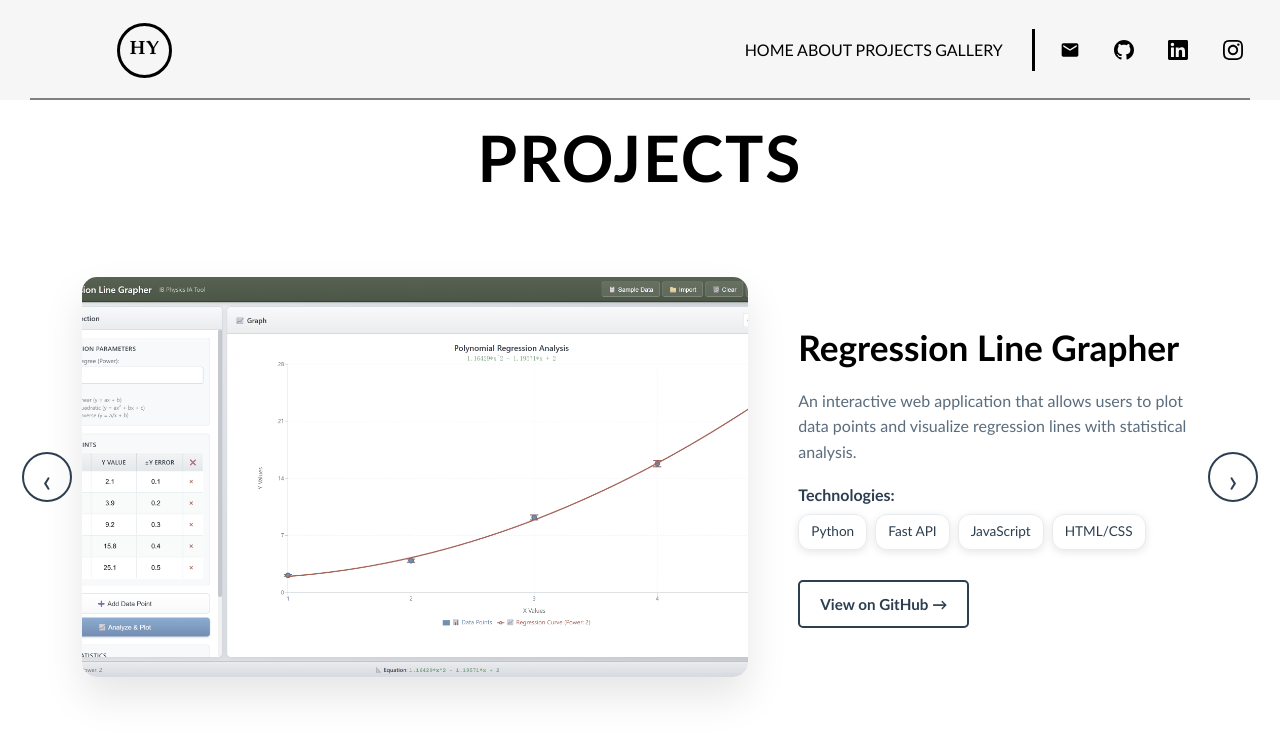
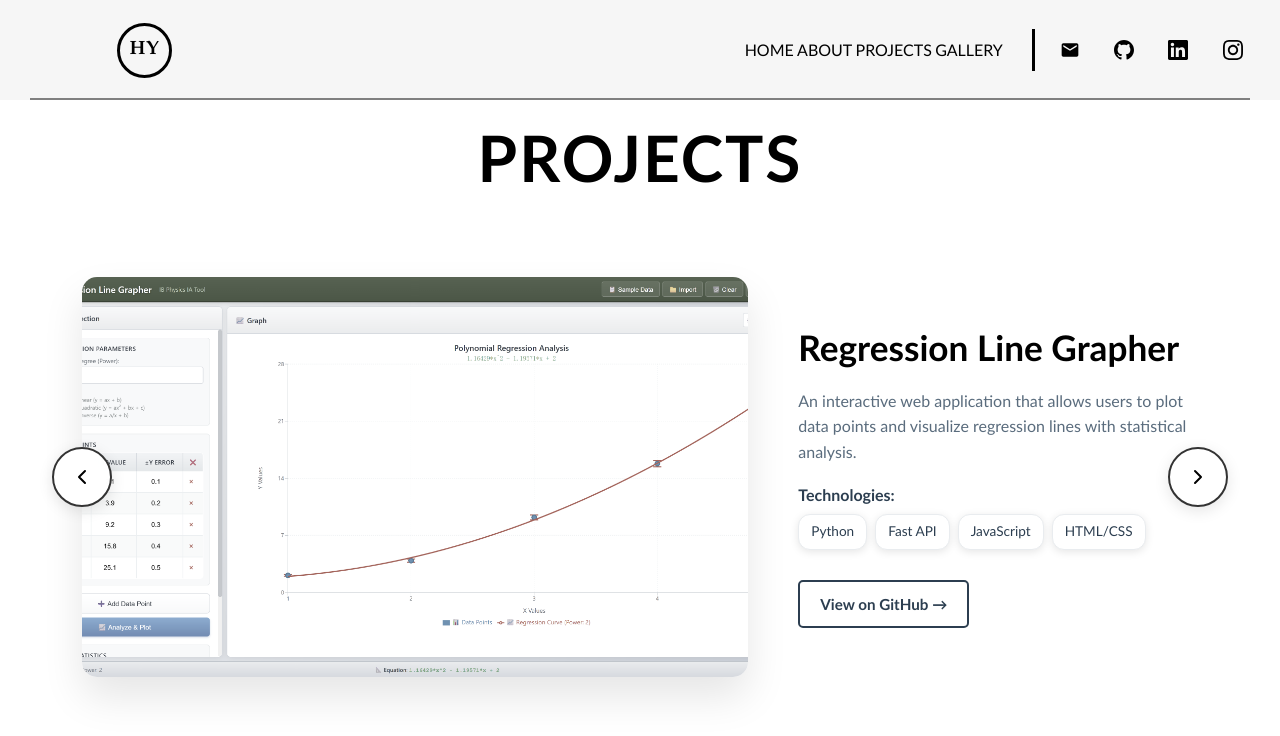
Before and after one commit to HYlkdtt/Personal-Website, a React (Vite) app: page /projects in a window 1280 px wide. Shown: the top 736 px of the page. Built offline with nearby package versions, Linux system fonts and the light colour scheme.

Commit message:
project arrow refined

```diff
--- a/src/pages/pages.css
+++ b/src/pages/pages.css
@@ -362,29 +362,46 @@
   position: absolute;
   top: 50%;
   transform: translateY(-50%);
-  background: transparent;
-  border: 2px solid #2c3e50;
-  color: #2c3e50;
-  font-size: 2rem;
-  width: 50px;
-  height: 50px;
+  width: 60px;
+  height: 60px;
+  border: 2px solid #333;
   border-radius: 50%;
+  background: rgba(255, 255, 255, 0.95);
   cursor: pointer;
+  display: flex;
+  align-items: center;
+  justify-content: center;
   transition: all 0.3s ease;
+  box-shadow: 0 4px 15px rgba(0, 0, 0, 0.1);
+  backdrop-filter: blur(10px);
   z-index: 10;
 }
 
-.left-arrow {
-  left: -60px;
+.nav-arrow:hover {
+  background: #333;
+  color: white;
+  transform: translateY(-50%) scale(1.1);
+  box-shadow: 0 6px 25px rgba(0, 0, 0, 0.2);
 }
 
-.right-arrow {
-  right: -60px;
+.nav-arrow:active {
+  transform: translateY(-50%) scale(0.95);
 }
 
-.nav-arrow:hover {
-  background: #2c3e50;
-  color: white;
+.nav-arrow-left {
+  left: -30px;
+}
+
+.nav-arrow-right {
+  right: -30px;
+}
+
+.nav-arrow svg {
+  transition: transform 0.2s ease;
+}
+
+.nav-arrow:hover svg {
+  transform: scale(1.1);
 }
 
 
@@ -566,7 +583,16 @@
   }
 
   .nav-arrow {
-    display: none;
+    width: 50px;
+    height: 50px;
+  }
+
+  .nav-arrow-left {
+    left: -25px;
+  }
+
+  .nav-arrow-right {
+    right: -25px;
   }
 
   .project-actions {
--- a/src/pages/projects.jsx
+++ b/src/pages/projects.jsx
@@ -25,7 +25,7 @@ function Projects() {
       title: "Chameleon ChatBot",
       description: "AI-Powered Style Mimicking Conversational Agent that adapts to different personality styles based on uploaded chat histories.",
       image: ChameleonImage,
-      technologies: ["React (Vite)", "FastAPI", "Groq API", "Llama3-8B-8192", "Axios", "Python", "Pydantic", "Uvicorn"],
+      technologies: ["React (Vite)", "FastAPI", "Groq API", "Axios", "Python"],
       github: "https://github.com/HYlkdtt/chameleon-chatbot",
       features: [
         "Real-time style mimicking based on JSON chat histories",
@@ -68,11 +68,15 @@ function Projects() {
             {/* Navigation Arrows */}
             {projects.length > 1 && (
               <>
-                <button className="nav-arrow left-arrow" onClick={prevProject}>
-                  &#8249;
+                <button className="nav-arrow nav-arrow-left" onClick={prevProject}>
+                  <svg width="24" height="24" viewBox="0 0 24 24" fill="none" xmlns="http://www.w3.org/2000/svg">
+                    <path d="M15 18L9 12L15 6" stroke="currentColor" strokeWidth="2" strokeLinecap="round" strokeLinejoin="round"/>
+                  </svg>
                 </button>
-                <button className="nav-arrow right-arrow" onClick={nextProject}>
-                  &#8250;
+                <button className="nav-arrow nav-arrow-right" onClick={nextProject}>
+                  <svg width="24" height="24" viewBox="0 0 24 24" fill="none" xmlns="http://www.w3.org/2000/svg">
+                    <path d="M9 18L15 12L9 6" stroke="currentColor" strokeWidth="2" strokeLinecap="round" strokeLinejoin="round"/>
+                  </svg>
                 </button>
               </>
             )}
```
